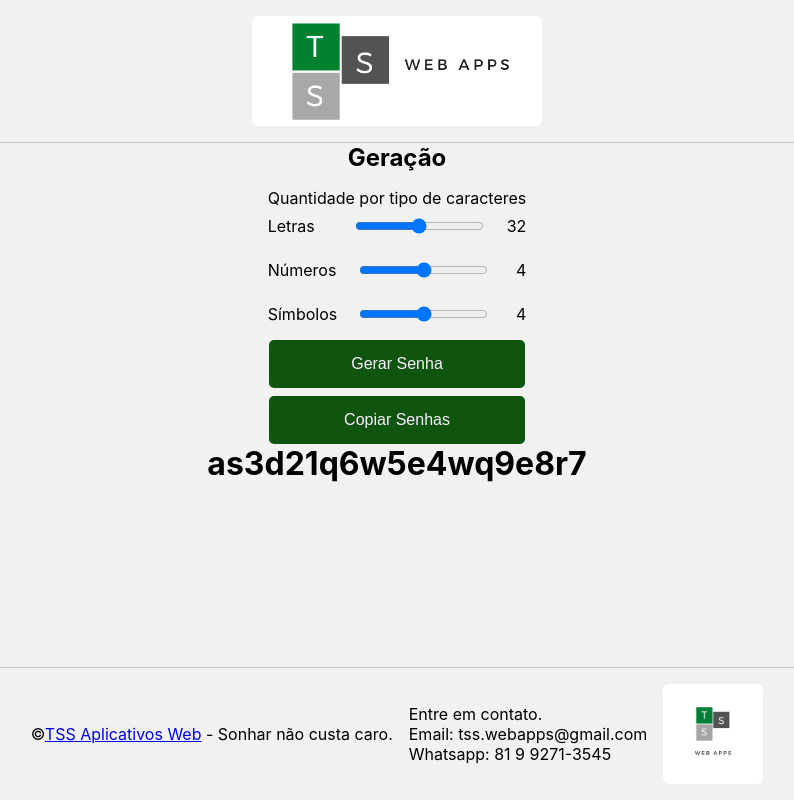
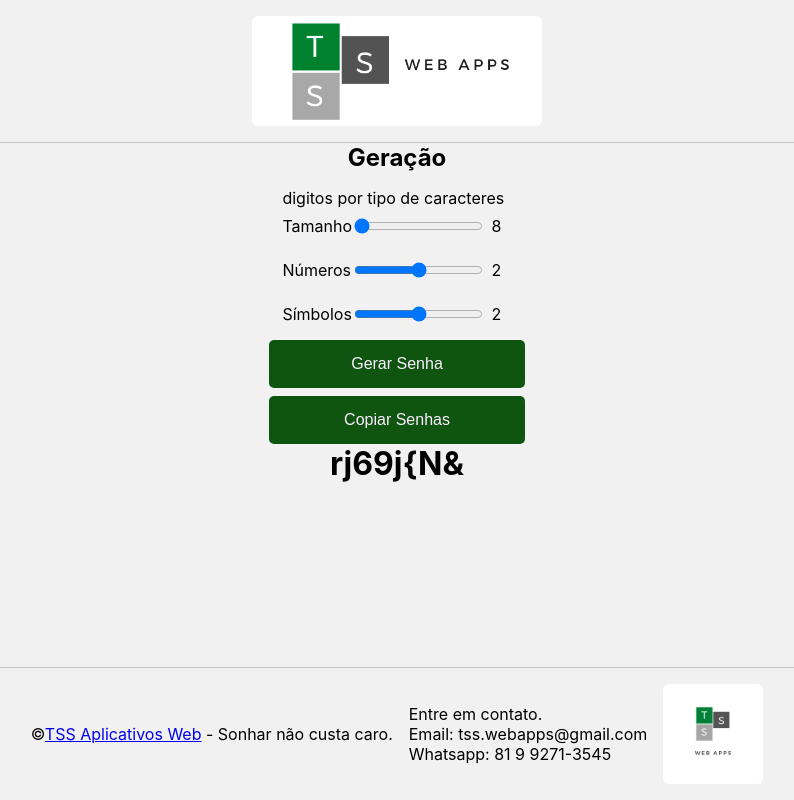
Before and after one commit to thiago-santanna/gerador-de-senha, a React (Create React App) app: page / in a window 1280 px wide. Shown: the whole page, without its empty margins (243-1037 px from the left). Built offline with nearby package versions, Linux system fonts and the light colour scheme.

Commit message:
finalizado primeira versao

```diff
--- a/src/components/Content/index.js
+++ b/src/components/Content/index.js
@@ -1,31 +1,88 @@
-import React from 'react'
+import React, {useState, useEffect} from 'react'
 import './styles.css'
 
 const Content = () => {
+    const [digitos, setDigitos] = useState(8)
+    const [qtdNumero, setQtdNumero] = useState(2)
+    const [qtdSimbolo, setQtdSimbolo] = useState(2)
+    const [password, setPassword] = useState('teste@1020#Tskl5')
+
+    useEffect(() => {
+        const psw =[]
+
+        let tamanhoDaSenha = digitos - qtdNumero - qtdSimbolo
+        if (tamanhoDaSenha === 0) tamanhoDaSenha = 0
+
+        psw.push(...Array.from({length: qtdNumero}, randomNumero))
+        psw.push(...Array.from({length: qtdSimbolo}, randomSimbolos))
+        psw.push(...Array.from({length: digitos}, randomDigitos))
+
+        setPassword(
+            psw
+                .slice(0, digitos)
+                .sort( () => Math.random() - 0.5 )
+                .join('')
+        )
+    }, [digitos, qtdNumero, qtdSimbolo]);
+
+    const randomNumero = () => {
+        const listNumero = '0123456789'
+        return listNumero[Math.floor(Math.random() * listNumero.length)]
+    }
+
+    const randomSimbolos = () => {
+        const listSimbolos = '#$&(+,.?@[]^{}'
+        return listSimbolos[Math.floor(Math.random() * listSimbolos.length)]
+    }
+
+    const randomDigitos = () => {
+        const listDigitos = 'abcdefzhijlmnopqrstuvyxwz'
+        const digito = listDigitos[Math.floor(Math.random() * listDigitos.length)]
+        return Math.random() >= 0.5 ? digito : digito.toUpperCase()
+    }
+
     return (
         <>
             <main>
                 <div className="container">
                     <h2>Geração</h2>
                     <div className="selectors">
-                        <span>Quantidade por tipo de caracteres</span>
+                        <span>digitos por tipo de caracteres</span>
 
                         <div className="selectors-items">
-                            <label htmlFor="letras">Letras</label>
-                            <input type="range" name="letras" />
-                            <span>32</span>
+                            <label htmlFor="letras">Tamanho</label>
+                            <input
+                              type="range"
+                              name="letras"
+                              min={8}
+                              max={16}
+                              value={digitos}
+                              onChange={ ({target}) => {setDigitos(Number(target.value))}} />
+                            <span>{digitos}</span>
                         </div>
 
                         <div className="selectors-items">
                             <label htmlFor="numeros">Números</label>
-                            <input type="range" name="numeros" />
-                            <span>4</span>
+                            <input
+                              type="range"
+                              name="numeros"
+                              min={0}
+                              max={4}
+                              value={qtdNumero}
+                              onChange={ ({target}) =>{setQtdNumero(Number(target.value))} } />
+                            <span>{qtdNumero}</span>
                         </div>
 
                         <div className="selectors-items">
                             <label htmlFor="simbolos">Símbolos</label>
-                            <input type="range" name="simbolos" />
-                            <span>4</span>
+                            <input
+                              type="range"
+                              name="simbolos"
+                              min={0}
+                              max={4}
+                              value={qtdSimbolo}
+                              onChange={ ({target}) => { setQtdSimbolo(Number(target.value)) }} />
+                            <span>{qtdSimbolo}</span>
                         </div>
 
                     </div>
@@ -33,7 +90,7 @@ const Content = () => {
                     <button className="btn btn-gerador">Gerar Senha</button>
                     <button className="btn btn-copy">Copiar Senhas</button>
 
-                    <h1 className="password">as3d21q6w5e4wq9e8r7</h1>
+                    <h1 className="password">{password}</h1>
                 </div>
             </main>
         </>
--- a/src/components/Content/styles.css
+++ b/src/components/Content/styles.css
@@ -11,6 +11,7 @@
     flex-direction: column;
     gap: .5rem;
     margin: 1rem 0 1rem 0;
+    width: inherit;
 }
 
 .selectors-items {
@@ -27,6 +28,14 @@
 
 .selectors-items label {
     width: 4rem;
+}
+
+.selectors-items input[type="range"] {
+    flex-grow: 1;
+}
+
+.selectors-items span {
+    width: 2ch;
 }
 
 .btn {
```
